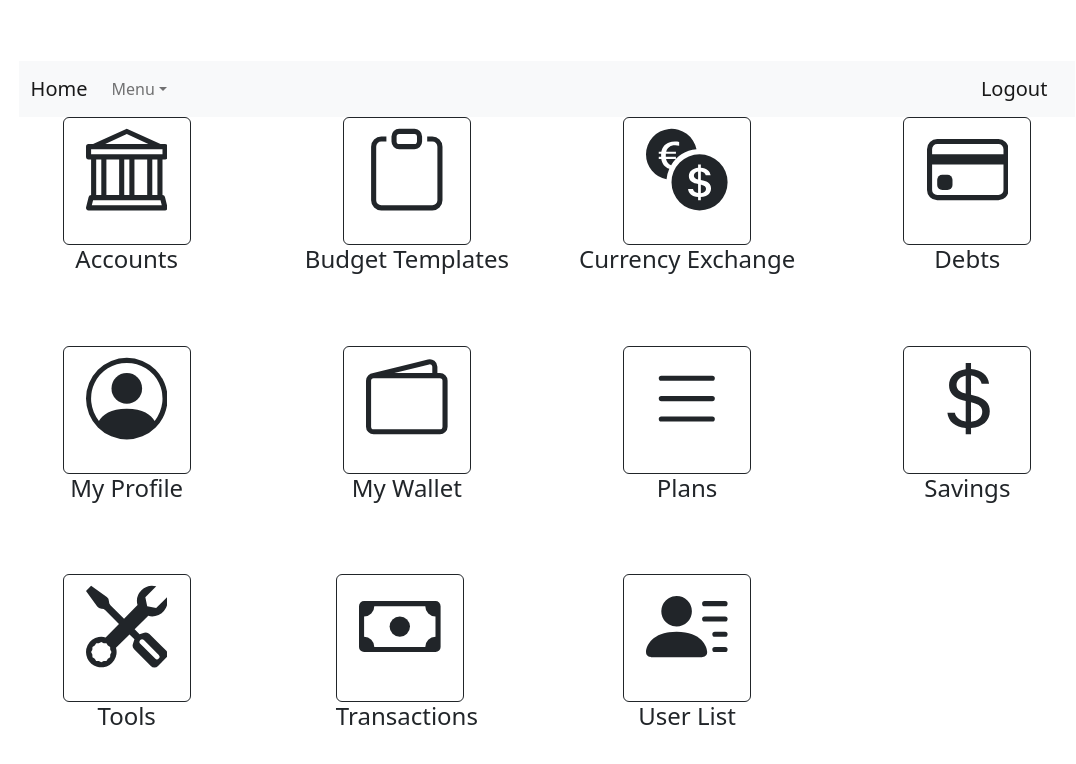
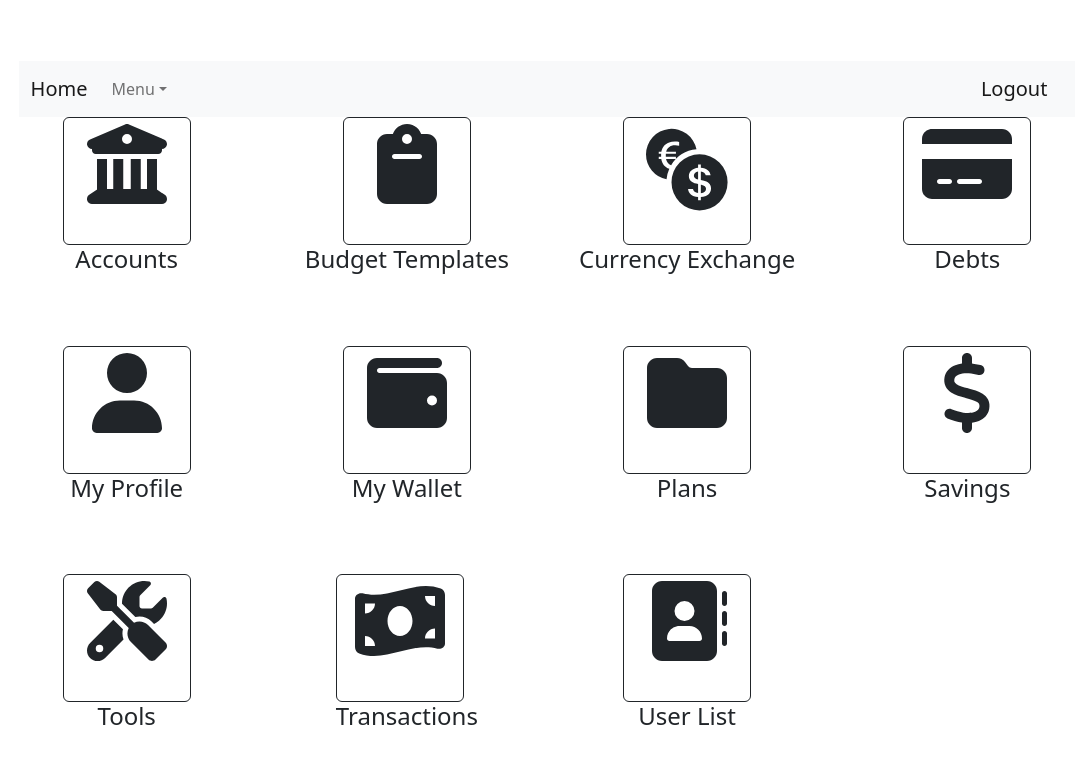
Before and after one commit to kierrew/Capstone-to-React-translation, a React (Vite) app: page /home in a window 1280 px wide. Shown: the top 764 px of the page, without its empty margins (93-1169 px from the left). Built offline with nearby package versions, Linux system fonts and the light colour scheme; no server answers; sample sign-in values are in the browser's storage.

Commit message:
implemented FOntawesome and updated some icons

```diff
--- a/package.json
+++ b/package.json
@@ -10,6 +10,12 @@
     "preview": "vite preview"
   },
   "dependencies": {
+    "@fortawesome/fontawesome-free": "^6.6.0",
+    "@fortawesome/fontawesome-svg-core": "^6.6.0",
+    "@fortawesome/free-brands-svg-icons": "^6.6.0",
+    "@fortawesome/free-regular-svg-icons": "^6.6.0",
+    "@fortawesome/free-solid-svg-icons": "^6.6.0",
+    "@fortawesome/react-fontawesome": "^0.2.2",
     "@fseehawer/react-circular-slider": "^2.5.16",
     "@testing-library/jest-dom": "^5.16.5",
     "@testing-library/react": "^13.4.0",
--- a/src/Screens/LandingScreens/HomeScreen.jsx
+++ b/src/Screens/LandingScreens/HomeScreen.jsx
@@ -1,4 +1,11 @@
-
+import {
+	faAddressBook,
+	faBuildingColumns, faClipboard, faCreditCard, faDollarSign, faFolder,
+	faMoneyBillWave,
+	faScrewdriverWrench,
+	faUser, faWallet
+} from '@fortawesome/free-solid-svg-icons';
+import { FontAwesomeIcon } from '@fortawesome/react-fontawesome';
 import 'bootstrap/dist/css/bootstrap.min.css';
 import React from 'react';
 import { Button } from 'react-bootstrap';
@@ -19,9 +26,7 @@ const HomeScreen = () => {
 			<div style={{ display: 'grid', gridTemplateColumns: 'repeat(4, 1fr)', gap: '4rem', justifyItems: 'center'}}>
 				<div>
 				<Button onClick={() => handleNavigation('/accounts')} variant='outline-dark' style={{display: 'flex', flexDirection: 'column', alignItems: 'center', width: '8rem', height: '8rem'}}>
-				<svg xmlns="http://www.w3.org/2000/svg" width="80%" height="80%" fill="currentColor" class="bi bi-bank" viewBox="0 0 16 16">
-  <path d="m8 0 6.61 3h.89a.5.5 0 0 1 .5.5v2a.5.5 0 0 1-.5.5H15v7a.5.5 0 0 1 .485.38l.5 2a.498.498 0 0 1-.485.62H.5a.498.498 0 0 1-.485-.62l.5-2A.5.5 0 0 1 1 13V6H.5a.5.5 0 0 1-.5-.5v-2A.5.5 0 0 1 .5 3h.89zM3.777 3h8.447L8 1zM2 6v7h1V6zm2 0v7h2.5V6zm3.5 0v7h1V6zm2 0v7H12V6zM13 6v7h1V6zm2-1V4H1v1zm-.39 9H1.39l-.25 1h13.72z"/>
-</svg>
+				<FontAwesomeIcon icon={faBuildingColumns} size='5x'/>
 				</Button>
 				<h4>
 Accounts
@@ -29,10 +34,7 @@ Accounts
 				</div>
 				<div style={{ display: 'flex', flexDirection: 'column', alignItems: 'center'}}>
 				<Button onClick={() => handleNavigation('/templates')} variant='outline-dark' style={{display: 'flex', flexDirection: 'column', alignItems: 'center', width: '8rem', height: '8rem'}}>
-				<svg xmlns="http://www.w3.org/2000/svg" width="80%" height="80%" fill="currentColor" class="bi bi-clipboard" viewBox="0 0 16 16">
-  <path d="M4 1.5H3a2 2 0 0 0-2 2V14a2 2 0 0 0 2 2h10a2 2 0 0 0 2-2V3.5a2 2 0 0 0-2-2h-1v1h1a1 1 0 0 1 1 1V14a1 1 0 0 1-1 1H3a1 1 0 0 1-1-1V3.5a1 1 0 0 1 1-1h1z"/>
-  <path d="M9.5 1a.5.5 0 0 1 .5.5v1a.5.5 0 0 1-.5.5h-3a.5.5 0 0 1-.5-.5v-1a.5.5 0 0 1 .5-.5zm-3-1A1.5 1.5 0 0 0 5 1.5v1A1.5 1.5 0 0 0 6.5 4h3A1.5 1.5 0 0 0 11 2.5v-1A1.5 1.5 0 0 0 9.5 0z"/>
-</svg>
+				<FontAwesomeIcon icon={faClipboard} size='5x' />
 				</Button>
 				<h4>
 Budget Templates
@@ -50,10 +52,7 @@ Currency	Exchange
 </div>
 <div>
 	<Button onClick={() => handleNavigation('/debts')} variant='outline-dark' style={{display: 'flex', flexDirection: 'column', alignItems: 'center', width: '8rem', height: '8rem'}}>
-		<svg xmlns="http://www.w3.org/2000/svg" width="80%" height="80%" fill="currentColor" class="bi bi-credit-card" viewBox="0 0 16 16">
-  	<path d="M0 4a2 2 0 0 1 2-2h12a2 2 0 0 1 2 2v8a2 2 0 0 1-2 2H2a2 2 0 0 1-2-2zm2-1a1 1 0 0 0-1 1v1h14V4a1 1 0 0 0-1-1zm13 4H1v5a1 1 0 0 0 1 1h12a1 1 0 0 0 1-1z"/>
-  	<path d="M2 10a1 1 0 0 1 1-1h1a1 1 0 0 1 1 1v1a1 1 0 0 1-1 1H3a1 1 0 0 1-1-1z"/>
-		</svg>
+	<FontAwesomeIcon icon={faCreditCard} size='5x' />
 	</Button>
 	<h4>
 		Debts
@@ -61,10 +60,7 @@ Currency	Exchange
 </div>
 <div>
 				<Button onClick={() => handleNavigation('/profile')} variant='outline-dark' style={{display: 'flex', flexDirection: 'column', alignItems: 'center', width: '8rem', height: '8rem'}}>
-				<svg xmlns="http://www.w3.org/2000/svg" width="80%" height="80%" fill="currentColor" class="bi bi-person-circle" viewBox="0 0 16 16">
-  <path d="M11 6a3 3 0 1 1-6 0 3 3 0 0 1 6 0"/>
-  <path fill-rule="evenodd" d="M0 8a8 8 0 1 1 16 0A8 8 0 0 1 0 8m8-7a7 7 0 0 0-5.468 11.37C3.242 11.226 4.805 10 8 10s4.757 1.225 5.468 2.37A7 7 0 0 0 8 1"/>
-</svg>
+				<FontAwesomeIcon icon={faUser} size='5x' />
 				</Button>
 				<h4>
 My Profile
@@ -72,9 +68,7 @@ My Profile
 </div>
 <div>
 				<Button onClick={() => handleNavigation('/wallet')} variant='outline-dark' style={{display: 'flex', flexDirection: 'column', alignItems: 'center', width: '8rem', height: '8rem'}}>
-				<svg xmlns="http://www.w3.org/2000/svg" width="80%" height="80%" fill="currentColor" class="bi bi-wallet2" viewBox="0 0 16 16">
-  <path d="M12.136.326A1.5 1.5 0 0 1 14 1.78V3h.5A1.5 1.5 0 0 1 16 4.5v9a1.5 1.5 0 0 1-1.5 1.5h-13A1.5 1.5 0 0 1 0 13.5v-9a1.5 1.5 0 0 1 1.432-1.499zM5.562 3H13V1.78a.5.5 0 0 0-.621-.484zM1.5 4a.5.5 0 0 0-.5.5v9a.5.5 0 0 0 .5.5h13a.5.5 0 0 0 .5-.5v-9a.5.5 0 0 0-.5-.5z"/>
-</svg>
+				<FontAwesomeIcon icon={faWallet} size='5x' />
 				</Button>
 				<h4>
 			My Wallet
@@ -82,9 +76,7 @@ My Profile
 			</div>
 			<div>
 				<Button onClick={() => handleNavigation('/plans')} variant='outline-dark' style={{display: 'flex', flexDirection: 'column', alignItems: 'center', width: '8rem', height: '8rem'}}>
-				<svg xmlns="http://www.w3.org/2000/svg" width="80%" height="80%" fill="currentColor" class="bi bi-list" viewBox="0 0 16 16">
-  <path fill-rule="evenodd" d="M2.5 12a.5.5 0 0 1 .5-.5h10a.5.5 0 0 1 0 1H3a.5.5 0 0 1-.5-.5m0-4a.5.5 0 0 1 .5-.5h10a.5.5 0 0 1 0 1H3a.5.5 0 0 1-.5-.5m0-4a.5.5 0 0 1 .5-.5h10a.5.5 0 0 1 0 1H3a.5.5 0 0 1-.5-.5"/>
-</svg>
+				<FontAwesomeIcon icon={faFolder} size='5x'/>
 				</Button>
 				<h4>
 Plans
@@ -92,9 +84,7 @@ Plans
 </div>
 <div>
 				<Button onClick={() => handleNavigation('/savings')} variant='outline-dark' style={{display: 'flex', flexDirection: 'column', alignItems: 'center', width: '8rem', height: '8rem'}}>
-				<svg xmlns="http://www.w3.org/2000/svg" width="80%" height="80%" fill="currentColor" class="bi bi-currency-dollar" viewBox="0 0 16 16">
-  <path d="M4 10.781c.148 1.667 1.513 2.85 3.591 3.003V15h1.043v-1.216c2.27-.179 3.678-1.438 3.678-3.3 0-1.59-.947-2.51-2.956-3.028l-.722-.187V3.467c1.122.11 1.879.714 2.07 1.616h1.47c-.166-1.6-1.54-2.748-3.54-2.875V1H7.591v1.233c-1.939.23-3.27 1.472-3.27 3.156 0 1.454.966 2.483 2.661 2.917l.61.162v4.031c-1.149-.17-1.94-.8-2.131-1.718zm3.391-3.836c-1.043-.263-1.6-.825-1.6-1.616 0-.944.704-1.641 1.8-1.828v3.495l-.2-.05zm1.591 1.872c1.287.323 1.852.859 1.852 1.769 0 1.097-.826 1.828-2.2 1.939V8.73z"/>
-</svg>
+				<FontAwesomeIcon icon={faDollarSign} size='5x' />
 				</Button>
 				<h4>
 Savings
@@ -102,9 +92,7 @@ Savings
 </div>
 <div>
 				<Button onClick={() => handleNavigation('/tools')} variant='outline-dark' style={{display: 'flex', flexDirection: 'column', alignItems: 'center', width: '8rem', height: '8rem'}}>
-				<svg xmlns="http://www.w3.org/2000/svg" width="80%" height="80%" fill="currentColor" class="bi bi-tools" viewBox="0 0 16 16">
-  <path d="M1 0 0 1l2.2 3.081a1 1 0 0 0 .815.419h.07a1 1 0 0 1 .708.293l2.675 2.675-2.617 2.654A3.003 3.003 0 0 0 0 13a3 3 0 1 0 5.878-.851l2.654-2.617.968.968-.305.914a1 1 0 0 0 .242 1.023l3.27 3.27a.997.997 0 0 0 1.414 0l1.586-1.586a.997.997 0 0 0 0-1.414l-3.27-3.27a1 1 0 0 0-1.023-.242L10.5 9.5l-.96-.96 2.68-2.643A3.005 3.005 0 0 0 16 3q0-.405-.102-.777l-2.14 2.141L12 4l-.364-1.757L13.777.102a3 3 0 0 0-3.675 3.68L7.462 6.46 4.793 3.793a1 1 0 0 1-.293-.707v-.071a1 1 0 0 0-.419-.814zm9.646 10.646a.5.5 0 0 1 .708 0l2.914 2.915a.5.5 0 0 1-.707.707l-2.915-2.914a.5.5 0 0 1 0-.708M3 11l.471.242.529.026.287.445.445.287.026.529L5 13l-.242.471-.026.529-.445.287-.287.445-.529.026L3 15l-.471-.242L2 14.732l-.287-.445L1.268 14l-.026-.529L1 13l.242-.471.026-.529.445-.287.287-.445.529-.026z"/>
-</svg>
+				<FontAwesomeIcon icon={faScrewdriverWrench} size='5x'/>
 				</Button>
 				<h4>
 Tools
@@ -112,10 +100,7 @@ Tools
 </div>
 <div>
 				<Button onClick={() => handleNavigation('/transactions')} variant='outline-dark' style={{display: 'flex', flexDirection: 'column', alignItems: 'center', width: '8rem', height: '8rem'}}>
-				<svg xmlns="http://www.w3.org/2000/svg" width="80%" height="80%" fill="currentColor" class="bi bi-cash" viewBox="0 0 16 16">
-  <path d="M8 10a2 2 0 1 0 0-4 2 2 0 0 0 0 4"/>
-  <path d="M0 4a1 1 0 0 1 1-1h14a1 1 0 0 1 1 1v8a1 1 0 0 1-1 1H1a1 1 0 0 1-1-1zm3 0a2 2 0 0 1-2 2v4a2 2 0 0 1 2 2h10a2 2 0 0 1 2-2V6a2 2 0 0 1-2-2z"/>
-</svg>
+				<FontAwesomeIcon icon={faMoneyBillWave} size='5x' />
 				</Button>
 <h4>
 
@@ -124,9 +109,7 @@ Transactions
 </div>
 <div>
 				<Button onClick={() => handleNavigation('/users')} variant='outline-dark' style={{display: 'flex', flexDirection: 'column', alignItems: 'center', width: '8rem', height: '8rem'}}>
-				<svg xmlns="http://www.w3.org/2000/svg" width="80%" height="80%" fill="currentColor" class="bi bi-person-lines-fill" viewBox="0 0 16 16">
-  <path d="M6 8a3 3 0 1 0 0-6 3 3 0 0 0 0 6m-5 6s-1 0-1-1 1-4 6-4 6 3 6 4-1 1-1 1zM11 3.5a.5.5 0 0 1 .5-.5h4a.5.5 0 0 1 0 1h-4a.5.5 0 0 1-.5-.5m.5 2.5a.5.5 0 0 0 0 1h4a.5.5 0 0 0 0-1zm2 3a.5.5 0 0 0 0 1h2a.5.5 0 0 0 0-1zm0 3a.5.5 0 0 0 0 1h2a.5.5 0 0 0 0-1z"/>
-</svg>
+				<FontAwesomeIcon icon={faAddressBook} size='5x' />
 				</Button>
 <h4>
 User List
```
Also changed, not shown: 2 other files (tests, documents, lock files or other folders).
